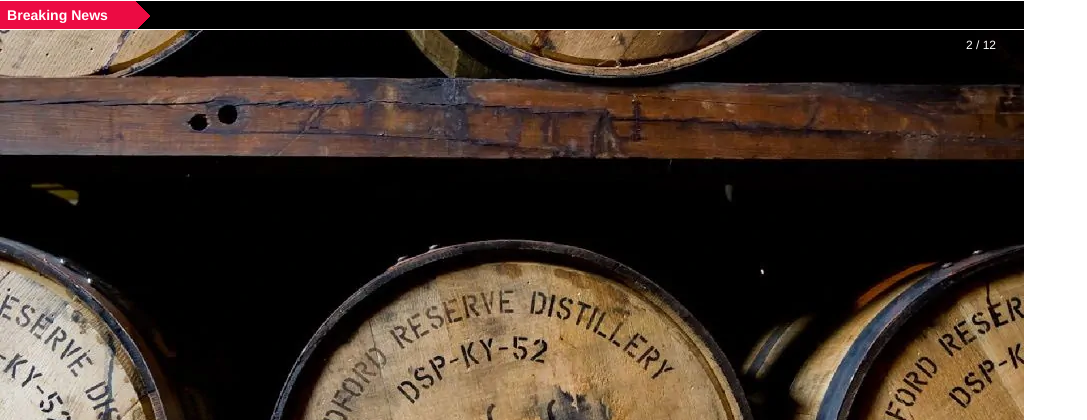
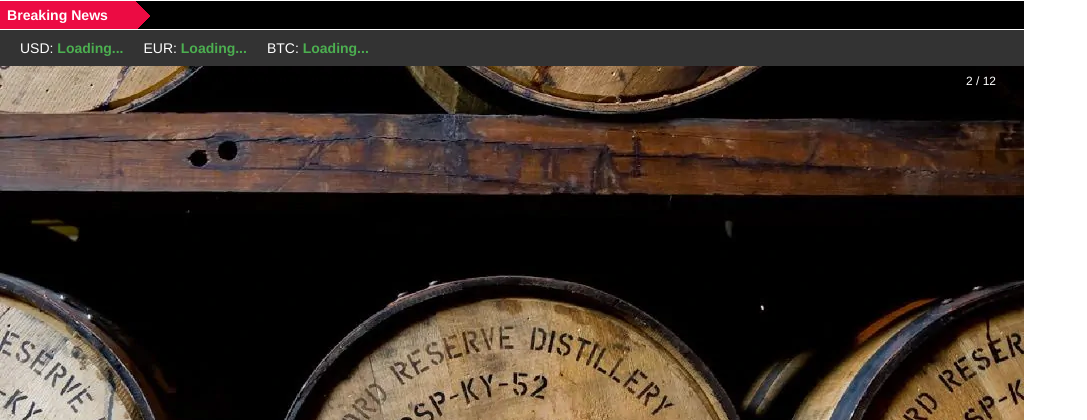
Before and after one commit to DarrenBenson/kiosk, a PHP site: page / in a window 1280 px wide. Shown: the top 420 px of the page, without its empty margins (0-1087 px from the left). Run offline with PHP 8.4, Linux system fonts and the light colour scheme; data that the repository does not hold is empty.

Commit message:
Add real-time currency rates display
Added a live currency rates display showing USD, EUR and BTC values against GBP.
The rates are fetched from external APIs and update every minute.

- Added currency.js to handle API calls and DOM updates
- Added currency.css for styling the rates display
- Integrated rates display under the news ticker
- Uses ExchangeRate API for USD/EUR rates
- Uses CoinGecko API for BTC rates
- Formats USD/EUR to 2 decimal places
- Formats BTC with thousands separators

```diff
--- a/index.php
+++ b/index.php
@@ -68,20 +68,22 @@
     <meta name="viewport" content="width=device-width, initial-scale=1">
     <link rel="stylesheet" type="text/css" href="style/slideshow.css"> <!-- Link to slideshow CSS -->
     <link rel="stylesheet" type="text/css" href="style/ticker.css"> <!-- Link to ticker CSS -->
+    <link rel="stylesheet" type="text/css" href="style/currency.css"> <!-- Add currency CSS -->
     <link href="favicon.ico" rel="shortcut icon" type="image/x-icon"> <!-- Favicon -->
     <script src="scripts/ticker.js"></script> <!-- Link to ticker JavaScript -->
     <script src="scripts/slideshow.js"></script> <!-- Link to slideshow JavaScript -->
+    <script src="scripts/currency.js"></script> <!-- Add currency JavaScript -->
     <title>The Game Over Bar - News and Events</title> <!-- Page title -->
 </head>
 <body>
     <div class="ticker-container">
         <div class="ticker-caption"><p>Breaking News</p></div>
         <ul>
-            <?php foreach ($newsItems as $item): ?> <!-- Loop through news items -->
+            <?php foreach ($newsItems as $item): ?>
                 <div>
                     <li>
                         <span>
-                            <strong><?= $item['title'] ?></strong> - <?= $item['description'] ?> <!-- Display title and description -->
+                            <strong><?= $item['title'] ?></strong> - <?= $item['description'] ?>
                         </span>
                     </li>
                 </div>
@@ -89,7 +91,13 @@
         </ul>
     </div>
 
-    <img src="images/GameOverBar.png" alt="Game Over Bar" class="titlelogo"> <!-- Logo image -->
+    <div class="currency-rates">
+        <div class="rate" id="usd-rate">USD: <span>Loading...</span></div>
+        <div class="rate" id="eur-rate">EUR: <span>Loading...</span></div>
+        <div class="rate" id="btc-rate">BTC: <span>Loading...</span></div>
+    </div>
+
+    <img src="images/GameOverBar.png" alt="Game Over Bar" class="titlelogo">
 
     <div class="slideshow-container">
         <?php foreach ($slideshowImages as $image): ?> <!-- Loop through slideshow images -->
--- /dev/null
+++ b/scripts/currency.js
@@ -0,0 +1,32 @@
+// Function to fetch currency rates from API
+async function fetchCurrencyRates() {
+    try {
+        // Fetch rates from CoinGecko API for BTC
+        const btcResponse = await fetch('https://api.coingecko.com/api/v3/simple/price?ids=bitcoin&vs_currencies=gbp');
+        const btcData = await btcResponse.json();
+        const btcRate = btcData.bitcoin.gbp.toLocaleString('en-GB', {
+            maximumFractionDigits: 0,
+            minimumFractionDigits: 0
+        });
+
+        // Fetch rates from ExchangeRate API for USD and EUR
+        const response = await fetch('https://api.exchangerate-api.com/v4/latest/GBP');
+        const data = await response.json();
+
+        // Update the DOM with new rates
+        document.querySelector('#usd-rate span').textContent = data.rates.USD.toFixed(2);
+        document.querySelector('#eur-rate span').textContent = data.rates.EUR.toFixed(2);
+        document.querySelector('#btc-rate span').textContent = btcRate;
+    } catch (error) {
+        console.error('Error fetching currency rates:', error);
+    }
+}
+
+// Update rates every minute
+function startCurrencyUpdates() {
+    fetchCurrencyRates(); // Initial fetch
+    setInterval(fetchCurrencyRates, 60000); // Update every minute
+}
+
+// Start updates when DOM is loaded
+document.addEventListener('DOMContentLoaded', startCurrencyUpdates);
--- /dev/null
+++ b/style/currency.css
@@ -0,0 +1,19 @@
+.currency-rates {
+    position: relative;
+    background: rgba(0, 0, 0, 0.8);
+    padding: 10px 20px;
+    color: #fff;
+    font-family: "Helvetica Neue", Helvetica, Arial, sans-serif;
+    display: flex;
+    gap: 20px;
+}
+
+.rate {
+    font-size: 14px;
+    display: inline-block;
+}
+
+.rate span {
+    font-weight: bold;
+    color: #4CAF50;
+}
```
